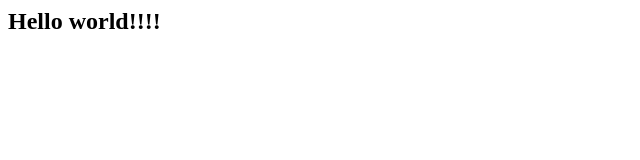
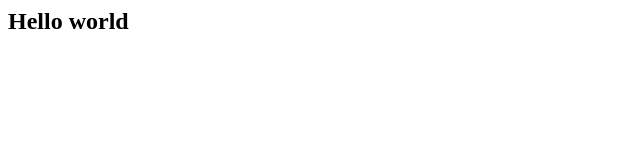
Before and after one commit to Tamisra/test, a plain HTML site: page index.html in a window 1280 px wide. Shown: the full height of the page, 0-640 px from the left. Drawn offline with Linux system fonts and the light colour scheme.

Commit message:
Index file modified

```diff
--- a/index.html
+++ b/index.html
@@ -3,6 +3,6 @@
   <title>Home</title>
   </head>
   <body>
-   <h2>Hello world!!!!</h2>
+   <h2>Hello world</h2>
   </body>
 </html>
```
